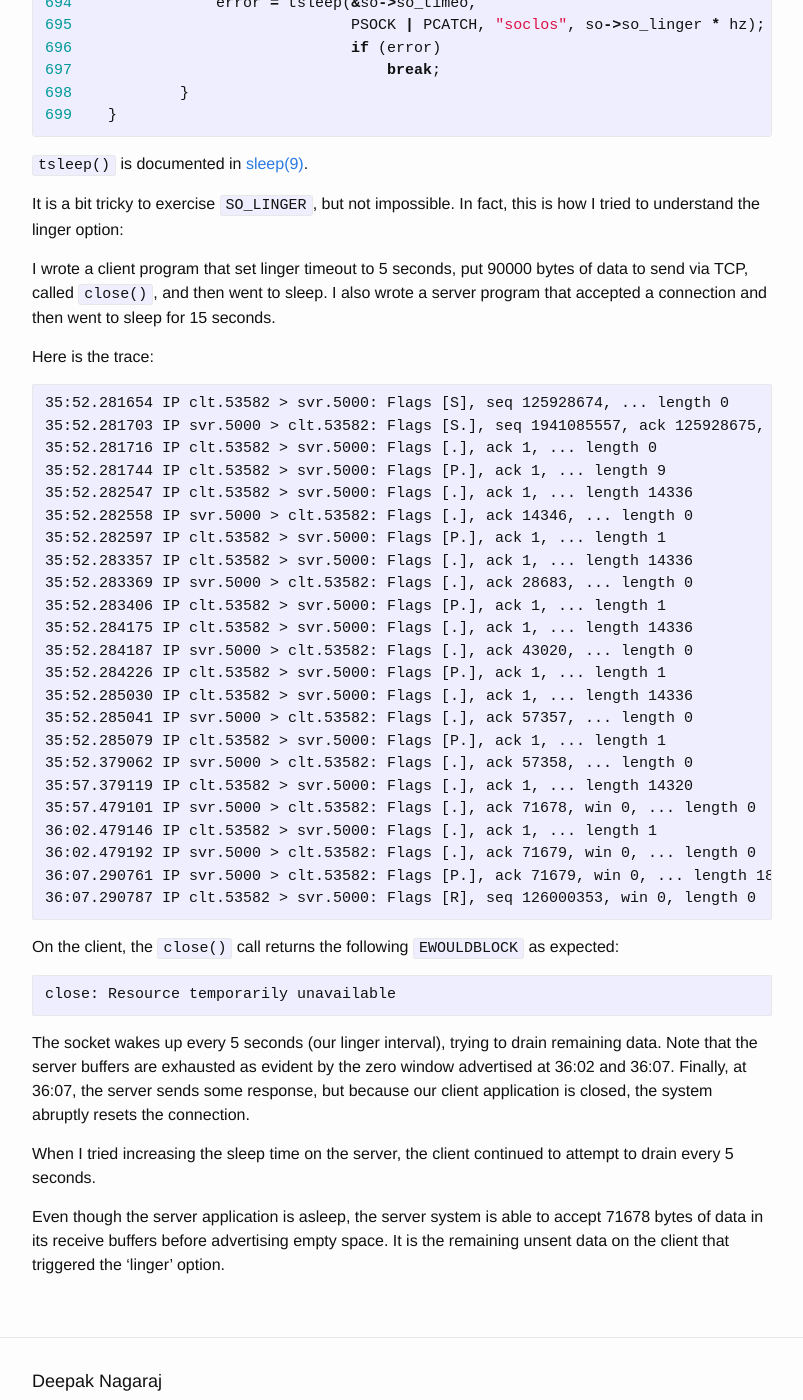
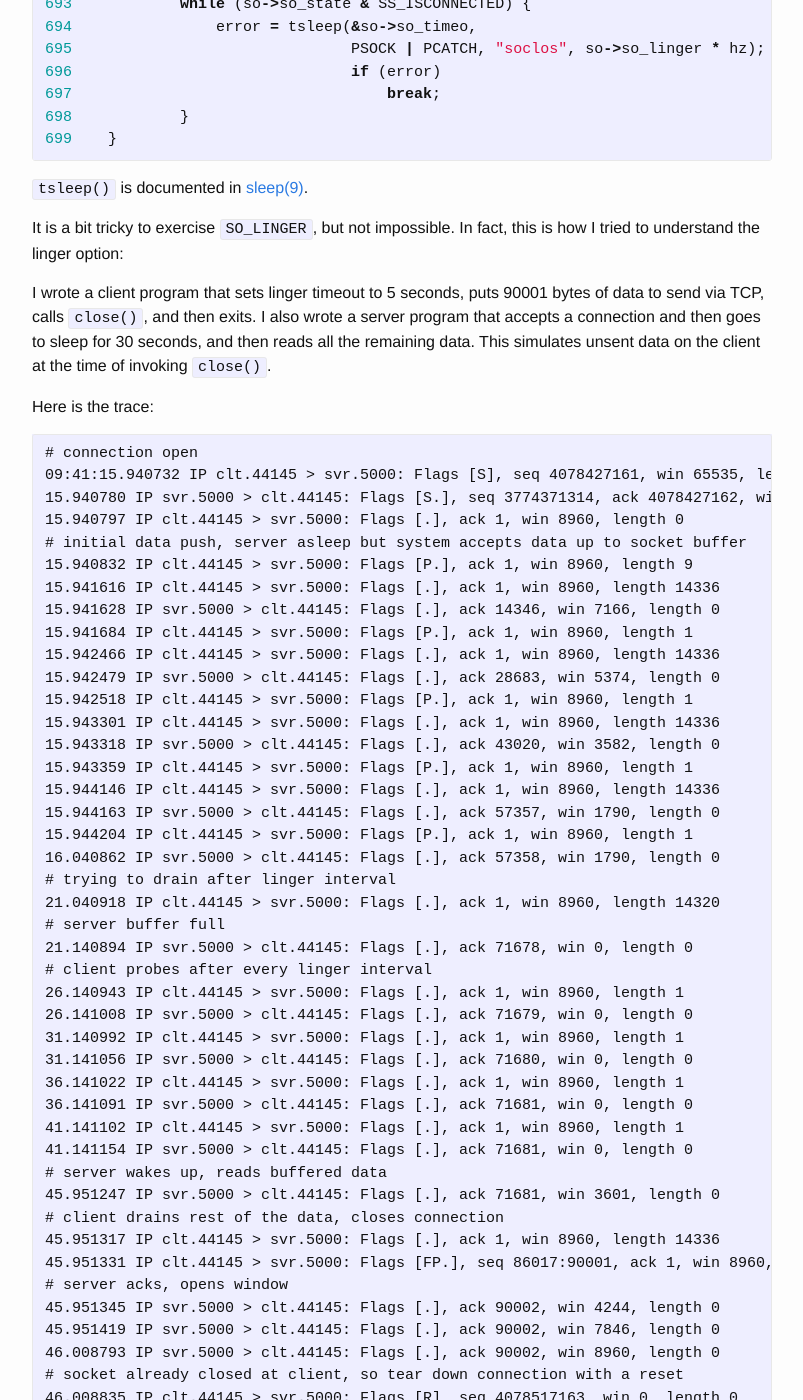
Before and after one commit to deepix/deepix.github.io, a Jekyll site: the page built from _posts/2016-10-21-tcprst.markdown, in a window 1280 px wide and 1400 px high, scrolled down 1946 px. Shown: the whole window, without its empty margins (238-1041 px from the left). Built offline with Jekyll 4.4.1, drawn with Linux system fonts in a browser that asks for light colours; some of the changed text lies outside the part shown.

Commit message:
SO_LINGER updates
Add more details

````diff
--- a/_posts/2016-10-21-tcprst.markdown
+++ b/_posts/2016-10-21-tcprst.markdown
@@ -88,7 +88,9 @@ call when SO_LINGER is requested).
 
 From the man page, it seems as if the system waits only for the
 duration of linger interval to drain the data.  But it turns out to be
-different, as we will see.
+slightly different, as we will see.  The _user application_ is blocked
+until the linger interval, but the OS continues to try to drain the
+data beyond that.
 
 The relevant source code is in `uipc_socket.c`, function `soclose()`:
 
@@ -110,56 +112,98 @@ The relevant source code is in `uipc_socket.c`, function `soclose()`:
 It is a bit tricky to exercise `SO_LINGER`, but not impossible.  In
 fact, this is how I tried to understand the linger option:
 
-I wrote a client program that set linger timeout to 5 seconds, put
-90000 bytes of data to send via TCP, called `close()`, and then went
-to sleep.  I also wrote a server program that accepted a connection
-and then went to sleep for 15 seconds.
+I wrote a client program that sets linger timeout to 5 seconds, puts
+90001 bytes of data to send via TCP, calls `close()`, and then exits.
+I also wrote a server program that accepts a connection and then goes
+to sleep for 30 seconds, and then reads all the remaining data.  This
+simulates unsent data on the client at the time of invoking `close()`.
 
 Here is the trace:
 
 ```
-35:52.281654 IP clt.53582 > svr.5000: Flags [S], seq 125928674, ... length 0
-35:52.281703 IP svr.5000 > clt.53582: Flags [S.], seq 1941085557, ack 125928675, ... length 0
-35:52.281716 IP clt.53582 > svr.5000: Flags [.], ack 1, ... length 0
-35:52.281744 IP clt.53582 > svr.5000: Flags [P.], ack 1, ... length 9
-35:52.282547 IP clt.53582 > svr.5000: Flags [.], ack 1, ... length 14336
-35:52.282558 IP svr.5000 > clt.53582: Flags [.], ack 14346, ... length 0
-35:52.282597 IP clt.53582 > svr.5000: Flags [P.], ack 1, ... length 1
-35:52.283357 IP clt.53582 > svr.5000: Flags [.], ack 1, ... length 14336
-35:52.283369 IP svr.5000 > clt.53582: Flags [.], ack 28683, ... length 0
-35:52.283406 IP clt.53582 > svr.5000: Flags [P.], ack 1, ... length 1
-35:52.284175 IP clt.53582 > svr.5000: Flags [.], ack 1, ... length 14336
-35:52.284187 IP svr.5000 > clt.53582: Flags [.], ack 43020, ... length 0
-35:52.284226 IP clt.53582 > svr.5000: Flags [P.], ack 1, ... length 1
-35:52.285030 IP clt.53582 > svr.5000: Flags [.], ack 1, ... length 14336
-35:52.285041 IP svr.5000 > clt.53582: Flags [.], ack 57357, ... length 0
-35:52.285079 IP clt.53582 > svr.5000: Flags [P.], ack 1, ... length 1
-35:52.379062 IP svr.5000 > clt.53582: Flags [.], ack 57358, ... length 0
-35:57.379119 IP clt.53582 > svr.5000: Flags [.], ack 1, ... length 14320
-35:57.479101 IP svr.5000 > clt.53582: Flags [.], ack 71678, win 0, ... length 0
-36:02.479146 IP clt.53582 > svr.5000: Flags [.], ack 1, ... length 1
-36:02.479192 IP svr.5000 > clt.53582: Flags [.], ack 71679, win 0, ... length 0
-36:07.290761 IP svr.5000 > clt.53582: Flags [P.], ack 71679, win 0, ... length 18
-36:07.290787 IP clt.53582 > svr.5000: Flags [R], seq 126000353, win 0, length 0
+# connection open
+09:41:15.940732 IP clt.44145 > svr.5000: Flags [S], seq 4078427161, win 65535, length 0
+15.940780 IP svr.5000 > clt.44145: Flags [S.], seq 3774371314, ack 4078427162, win 65535, length 0
+15.940797 IP clt.44145 > svr.5000: Flags [.], ack 1, win 8960, length 0
+# initial data push, server asleep but system accepts data up to socket buffer
+15.940832 IP clt.44145 > svr.5000: Flags [P.], ack 1, win 8960, length 9
+15.941616 IP clt.44145 > svr.5000: Flags [.], ack 1, win 8960, length 14336
+15.941628 IP svr.5000 > clt.44145: Flags [.], ack 14346, win 7166, length 0
+15.941684 IP clt.44145 > svr.5000: Flags [P.], ack 1, win 8960, length 1
+15.942466 IP clt.44145 > svr.5000: Flags [.], ack 1, win 8960, length 14336
+15.942479 IP svr.5000 > clt.44145: Flags [.], ack 28683, win 5374, length 0
+15.942518 IP clt.44145 > svr.5000: Flags [P.], ack 1, win 8960, length 1
+15.943301 IP clt.44145 > svr.5000: Flags [.], ack 1, win 8960, length 14336
+15.943318 IP svr.5000 > clt.44145: Flags [.], ack 43020, win 3582, length 0
+15.943359 IP clt.44145 > svr.5000: Flags [P.], ack 1, win 8960, length 1
+15.944146 IP clt.44145 > svr.5000: Flags [.], ack 1, win 8960, length 14336
+15.944163 IP svr.5000 > clt.44145: Flags [.], ack 57357, win 1790, length 0
+15.944204 IP clt.44145 > svr.5000: Flags [P.], ack 1, win 8960, length 1
+16.040862 IP svr.5000 > clt.44145: Flags [.], ack 57358, win 1790, length 0
+# trying to drain after linger interval
+21.040918 IP clt.44145 > svr.5000: Flags [.], ack 1, win 8960, length 14320
+# server buffer full
+21.140894 IP svr.5000 > clt.44145: Flags [.], ack 71678, win 0, length 0
+# client probes after every linger interval
+26.140943 IP clt.44145 > svr.5000: Flags [.], ack 1, win 8960, length 1
+26.141008 IP svr.5000 > clt.44145: Flags [.], ack 71679, win 0, length 0
+31.140992 IP clt.44145 > svr.5000: Flags [.], ack 1, win 8960, length 1
+31.141056 IP svr.5000 > clt.44145: Flags [.], ack 71680, win 0, length 0
+36.141022 IP clt.44145 > svr.5000: Flags [.], ack 1, win 8960, length 1
+36.141091 IP svr.5000 > clt.44145: Flags [.], ack 71681, win 0, length 0
+41.141102 IP clt.44145 > svr.5000: Flags [.], ack 1, win 8960, length 1
+41.141154 IP svr.5000 > clt.44145: Flags [.], ack 71681, win 0, length 0
+# server wakes up, reads buffered data
+45.951247 IP svr.5000 > clt.44145: Flags [.], ack 71681, win 3601, length 0
+# client drains rest of the data, closes connection
+45.951317 IP clt.44145 > svr.5000: Flags [.], ack 1, win 8960, length 14336
+45.951331 IP clt.44145 > svr.5000: Flags [FP.], seq 86017:90001, ack 1, win 8960, length 3984
+# server acks, opens window
+45.951345 IP svr.5000 > clt.44145: Flags [.], ack 90002, win 4244, length 0
+45.951419 IP svr.5000 > clt.44145: Flags [.], ack 90002, win 7846, length 0
+46.008793 IP svr.5000 > clt.44145: Flags [.], ack 90002, win 8960, length 0
+# socket already closed at client, so tear down connection with a reset
+46.008835 IP clt.44145 > svr.5000: Flags [R], seq 4078517163, win 0, length 0
 ```
 
 On the client, the `close()` call returns the following `EWOULDBLOCK`
-as expected:
+as expected, but note how the program is blocked until 5 seconds later:
+
 
 ```
+closing, time now: Sat Oct 22 09:41:15 PDT 2016
 close: Resource temporarily unavailable
+exiting, time now: Sat Oct 22 09:41:20 PDT 2016
 ```
 
 The socket wakes up every 5 seconds (our linger interval), trying to
 drain remaining data.  Note that the server buffers are exhausted as
-evident by the zero window advertised at 36:02 and 36:07.  Finally, at
-36:07, the server sends some response, but because our client
-application is closed, the system abruptly resets the connection.
-
-When I tried increasing the sleep time on the server, the client
-continued to attempt to drain every 5 seconds.
+evident by the zero window advertised.  Finally, the server reads up
+the remaining data and the connection is closed with a reset because
+the application has exited.
 
 Even though the server application is asleep, the server system is
 able to accept 71678 bytes of data in its receive buffers before
 advertising empty space.  It is the remaining unsent data on the
-client that triggered the 'linger' option.
+client that triggers the 'linger' option.
+
+I tried a few other combinations with my test programs to see how
+`SO_LINGER` behaves:
+
+* If client program is still running, then the OS keeps the connection
+open and waits for the server to send a FIN from its end.
+* If the server wakes up before the linger interval, then the program
+returns before the linger interval.
+* If this is a non-blocking socket, `close()` does not block, but the
+  system still tries to drain data.
+
+So, what does this all mean?
+
+* Use `SO_LINGER` with linger interval of zero to send a reset
+  immediately, whether your socket is blocking or non-blocking.
+* Use `SO_LINGER` with non-zero linger interval to block your program
+  until that time to send the data.  It can wake up before that if it
+  is able to drain the data.  If your socket is non-blocking, it
+  returns immediately but the OS will still try to drain the data.
+* All of this applies only when `l_onoff` field in the `linger`
+  structure is non-zero.
````
